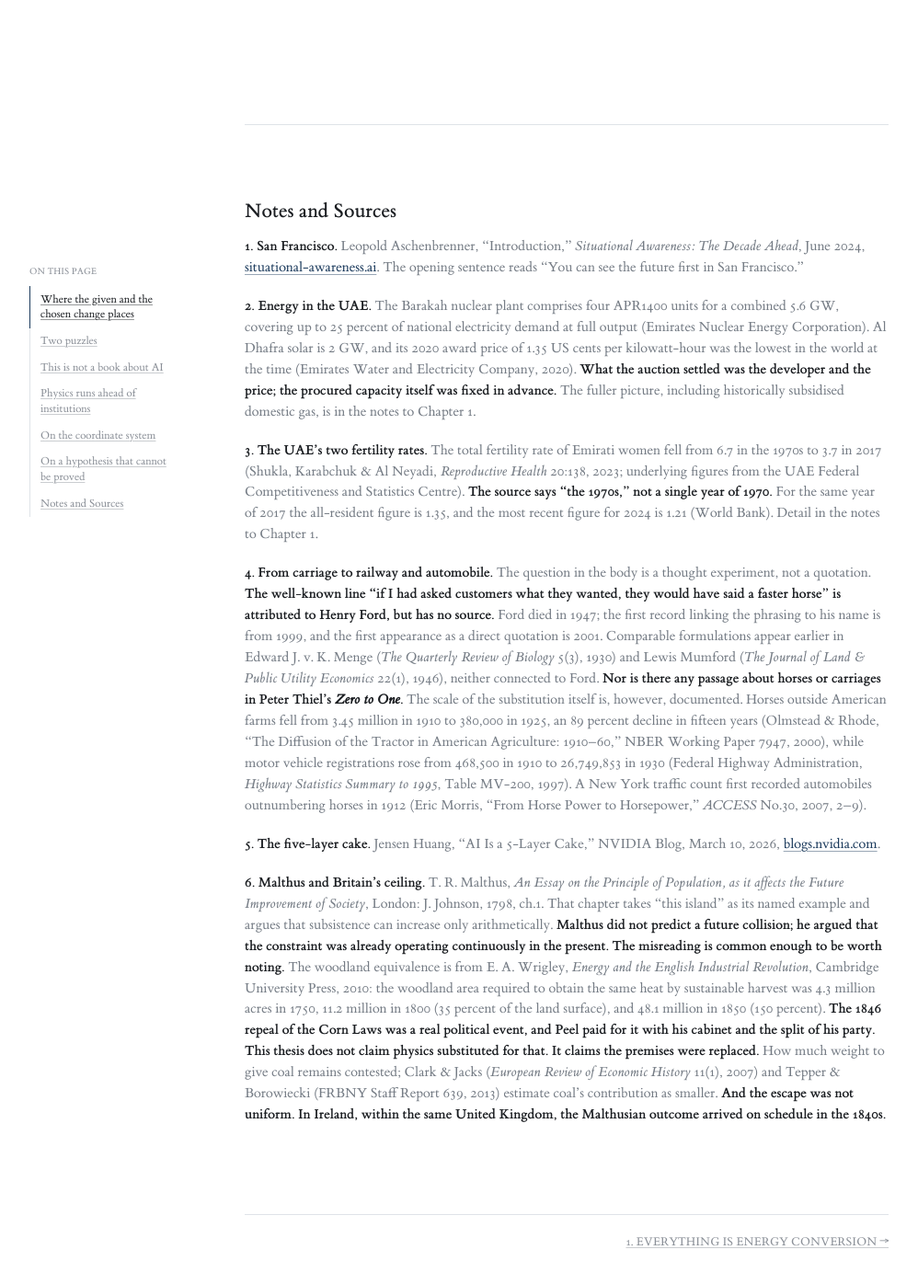
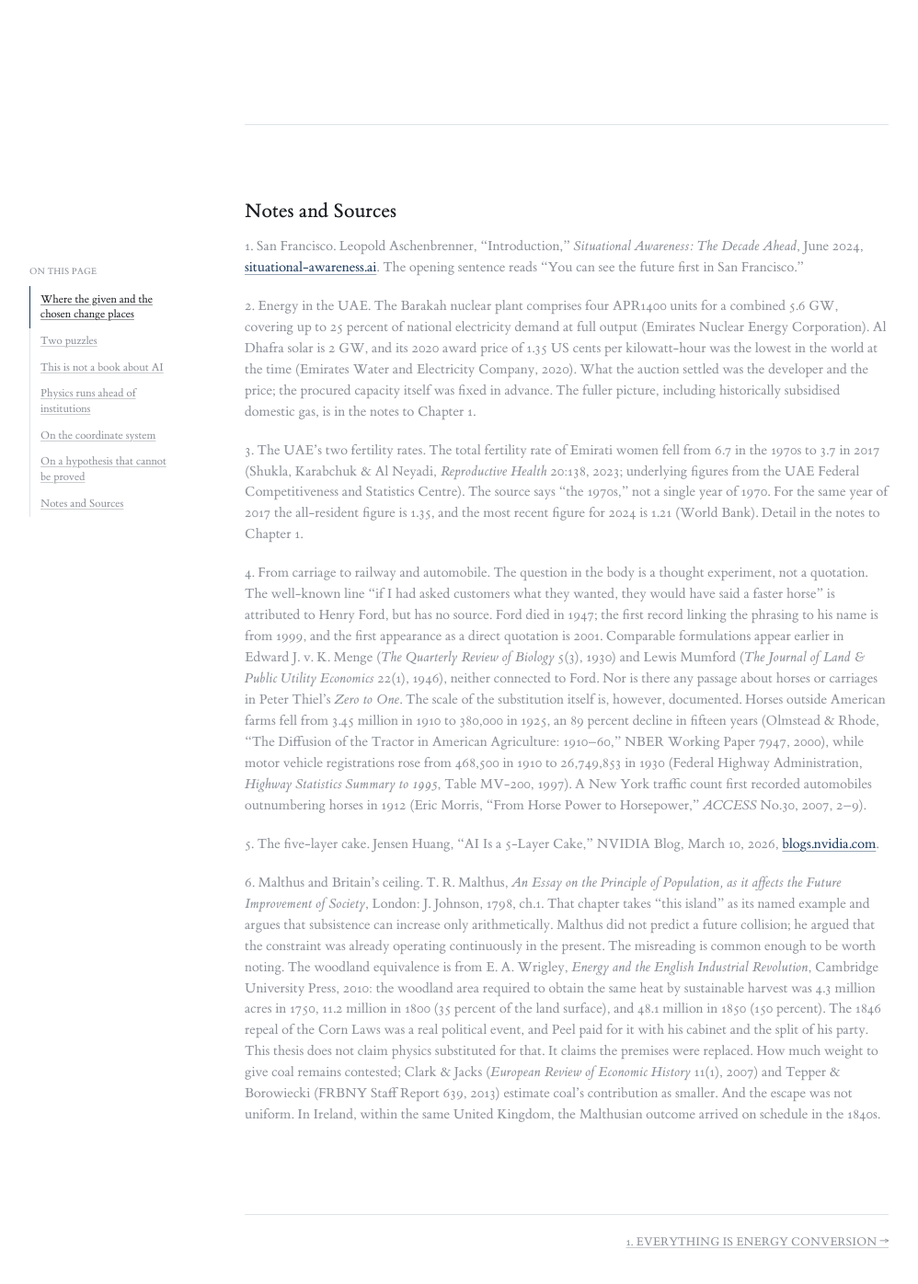
Before and after one commit to arata-hoshino/arata-hoshino.github.io, a Jekyll site: the page built from _essays/prologue.md, in a window 1280 px wide and 1400 px high, scrolled down 4465 px. Shown: the top 1396 px of the window at 92% size, without its empty margins (24-1022 px from the left). Built offline with Jekyll 4.4.1, drawn with Linux system fonts in a browser that asks for light colours.

Commit message:
Set the apparatus at one colour and one weight
The notes and the objections take the grey the section rail is set in,
and the bold inside them gives up both its ink and its weight: reference
reads as one even texture. The two heads keep the setting they had.

Co-Authored-By: Claude Opus 5 (1M context) <noreply@anthropic.com>

```diff
--- a/assets/css/style.css
+++ b/assets/css/style.css
@@ -60,7 +60,6 @@
   --ink: #1a1d21;      /* titles and statements */
   --body: #3c4147;     /* running text */
   --muted: #8b9098;    /* labels, captions, metadata */
-  --quiet: #757c85;    /* the apparatus: a step back from the body */
   --navy: #1b3a5c;     /* the single accent: labels, numbers, links */
   --rule: #dfe3e8;     /* hairlines */
   --tint: #eef1f5;     /* pale panels */
@@ -481,8 +480,16 @@ main {
 /* The apparatus of a chapter: the notes and the objections, set a step
    down from the body they belong to. */
 .prose .apparatus {
-  color: var(--quiet);
+  color: var(--muted);
   font-size: 0.9em;
+}
+
+/* Inside the apparatus everything is set at one colour and one weight: it
+   is reference, not argument. The two heads keep their own setting. */
+.prose .apparatus strong,
+.prose .apparatus b {
+  color: inherit;
+  font-weight: inherit;
 }
 
 /* The rule that closes the body of a chapter and opens its apparatus:
```
